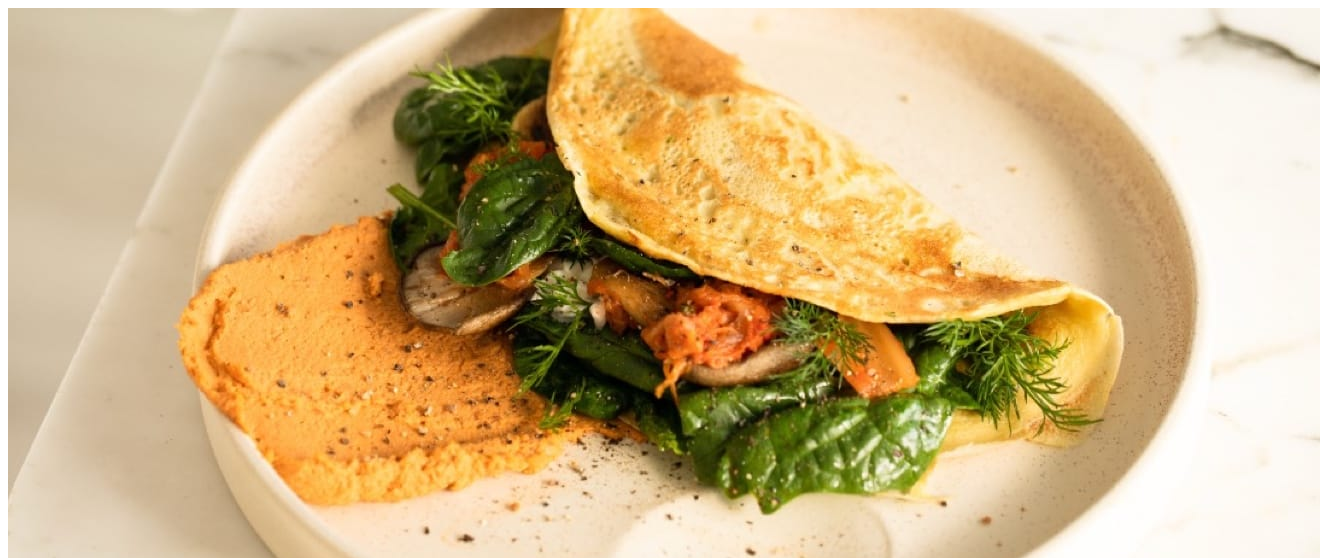
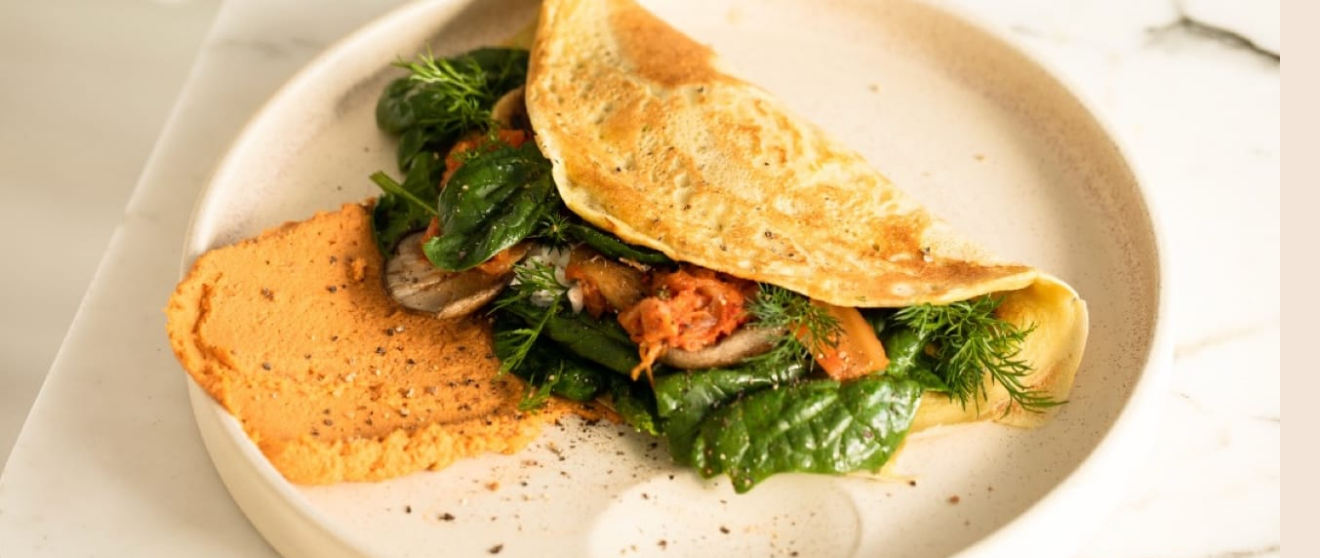
Before and after one commit to ValperDev/recipe-page, a plain HTML site: page index.html in a window 1280 px wide. Shown: the top 558 px of the page, 1320 px wide, since content can reach past the window. Drawn offline with Linux system fonts and the light colour scheme.

Commit message:
Add CSS reset and fonts

```diff
--- a/index.html
+++ b/index.html
@@ -5,12 +5,13 @@
   <meta name="viewport" content="width=device-width, initial-scale=1.0">
   <link rel="icon" type="image/png" sizes="32x32" href="./assets/images/favicon-32x32.png">
   <title>Frontend Mentor | Recipe page</title>
+  <link rel="stylesheet" href="./styles.css">
 </head>
 <body>
   <main>
-    <div>
-      <div>
-        <img src="./assets/images/image-omelette.jpeg" alt="">
+    <div class="recipe">
+      <div class="recipe__image-container">
+        <img class="recipe__image" src="./assets/images/image-omelette.jpeg" alt="">
       </div>
       <div>
         <h1>Simple Omelette Recipe</h1>
--- a/styles.css
+++ b/styles.css
@@ -0,0 +1,58 @@
+:root {
+    --dark-raspberry: hsl(332, 51%, 32%);
+    --nutmeg: hsl(14, 45%, 36%);
+    --rose-white: hsl(330, 100%, 98%);
+    --eggshell: hsl(30, 54%, 90%);
+    --light-gray: hsl(30, 18%, 87%);
+    --wenge-brown: hsl(30, 10%, 34%);
+    --dark-charcoal: hsl(24, 5%, 18%);
+    --white: hsl(0, 0%, 100%);
+}
+
+@font-face {
+    font-family: "Young Serif";
+    src: url("./assets/fonts/young-serif/YoungSerif-Regular.ttf") format("truetype");
+    font-weight: 400;
+}
+
+@font-face {
+    font-family: "Outfit";
+    src: url("./assets/fonts/outfit/static/Outfit-Regular.ttf") format("truetype");
+    font-weight: 400;
+}
+
+@font-face {
+    font-family: "Outfit";
+    src: url("./assets/fonts/outfit/static/Outfit-SemiBold.ttf") format("truetype");
+    font-weight: 600;
+}
+
+@font-face {
+    font-family: "Outfit";
+    src: url("./assets/fonts/outfit/static/Outfit-Bold.ttf") format("truetype");
+    font-weight: 700;
+}
+
+*,
+*::after,
+*::before {
+    box-sizing: border-box;
+    margin: 0;
+    padding: 0;
+}
+
+body {
+    background-color: var(--eggshell);
+    font-family: "Outfit", sans-serif;
+    min-height: 100dvh;
+}
+
+h1,
+h2 {
+    font-family: "Young Serif";
+}
+
+img {
+    display: block;
+    max-width: 100%;
+}
```
Also changed, not shown: assets/fonts/outfit/static/Outfit-Black.ttf (deleted), assets/fonts/outfit/static/Outfit-ExtraBold.ttf (deleted), assets/fonts/outfit/static/Outfit-ExtraLight.ttf (deleted), assets/fonts/outfit/static/Outfit-Light.ttf (deleted), assets/fonts/outfit/static/Outfit-Medium.ttf (deleted), assets/fonts/outfit/static/Outfit-Thin.ttf (deleted).
